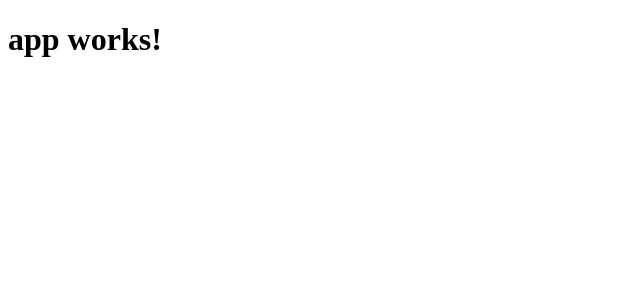
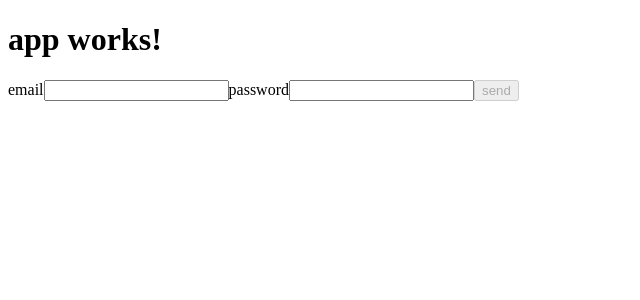
Before and after one commit to Romesz/greenTubeTest, an Angular app: page / in a window 1280 px wide. Shown: the top 300 px of the page, without its empty margins (0-640 px from the left). Built offline with nearby package versions, Linux system fonts and the light colour scheme.

Commit message:
add auth form

```diff
--- a/src/app/app.component.html
+++ b/src/app/app.component.html
@@ -1,3 +1,7 @@
-<h1>
-  {{title}}
-</h1>
+<header>
+  <h1>{{title}}</h1>
+</header>
+<main>
+  <app-form-component></app-form-component>
+</main>
+<footer></footer>
--- /dev/null
+++ b/src/app/form-component/form-component.component.html
@@ -0,0 +1,17 @@
+<form (ngSubmit)="auth(authForm.value)" [formGroup]="authForm">
+  <label for="email">email</label>
+  <input type="text" id="email" [formControl]="authForm.controls['email']" pattern="^\w+([\.-]?\w+)*@\w+([\.-]?\w+)*(\.\w{2,3})+$" />
+  <p *ngIf="this.emailError()" class="missingField">
+    Email is missing or Invalid.
+  </p>
+
+  <label for="pass">password</label>
+  <input type="password" id="pass" [formControl]="authForm.controls['pass']" />
+  <p *ngIf="authForm.controls['pass'].hasError('required') && authForm.controls['pass'].touched" class="missingField">
+    Password is missing.
+  </p>
+  <button type="submit" [disabled]="!authForm.valid">send</button>
+</form>
+<p *ngIf = "success">
+
+</p>
--- /dev/null
+++ b/src/app/form-component/form-component.component.ts
@@ -0,0 +1,38 @@
+import { Component, OnInit } from '@angular/core';
+import { FormGroup, FormBuilder, Validators } from '@angular/forms';
+
+@Component({
+  selector: 'app-form-component',
+  templateUrl: './form-component.component.html',
+  styleUrls: ['./form-component.component.css']
+})
+export class FormComponentComponent {
+
+  private authForm : FormGroup;
+  private success:boolean;
+
+  constructor(fb: FormBuilder) {
+    this.success = false;
+
+    this.authForm = fb.group({
+      'email' : [null, Validators.required],
+      'pass': [null,  Validators.required]
+    });
+  }
+
+  auth(value: any) {
+    this.success = true;
+    console.log(value);
+    // TODO: process the data
+  }
+
+  emailError() {
+    let email = this.authForm.controls['email'];
+    if ((!email.valid ||email.hasError('required')) && email.touched) {
+      return true;
+    } else {
+      return false;
+    }
+  }
+
+}
```
Also changed, not shown: src/app/app.module.ts (+5 -4 lines), src/app/form-component/form-component.component.css (added), 1 other file (tests, documents, lock files or other folders).
